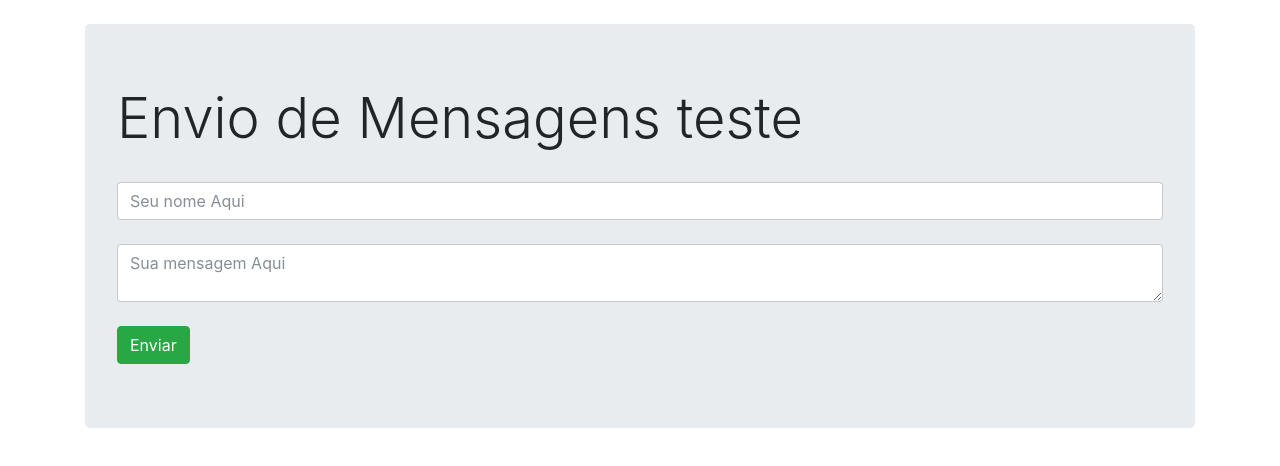
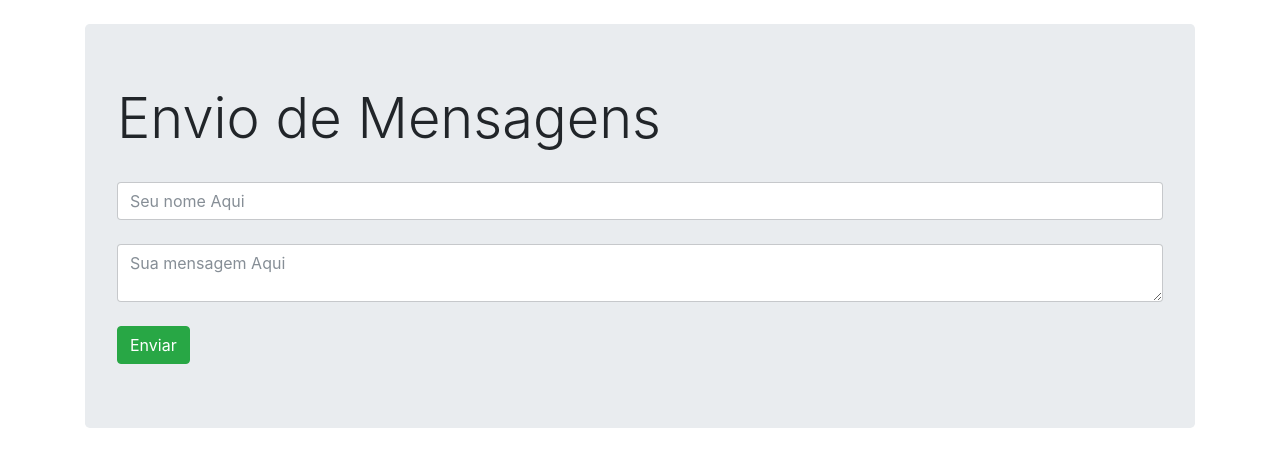
Before and after one commit to mickazops/ezops-teste-mickael, a website: page index.html in a window 1280 px wide. Drawn offline with nearby package versions, Linux system fonts and the light colour scheme; no server answers.

Commit message:
Update index.html

```diff
--- a/index.html
+++ b/index.html
@@ -12,7 +12,7 @@
 <div class="container">
     <br>
     <div class="jumbotron">
-        <h1 class="display-4">Envio de Mensagens teste</h1>
+        <h1 class="display-4">Envio de Mensagens</h1>
         <br>
         <input id = "name" class="form-control" placeholder="Seu nome Aqui">
         <br>
```
